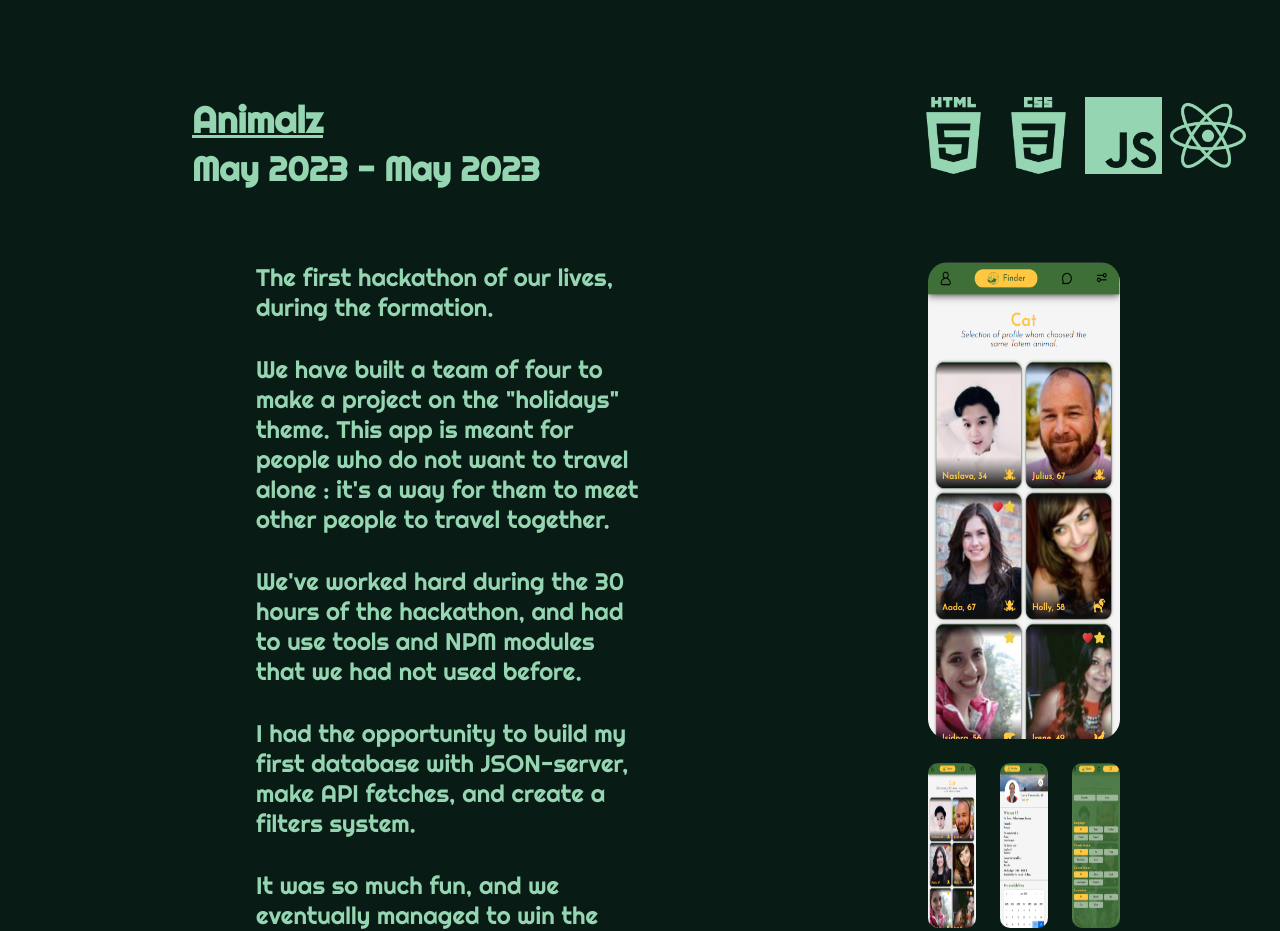
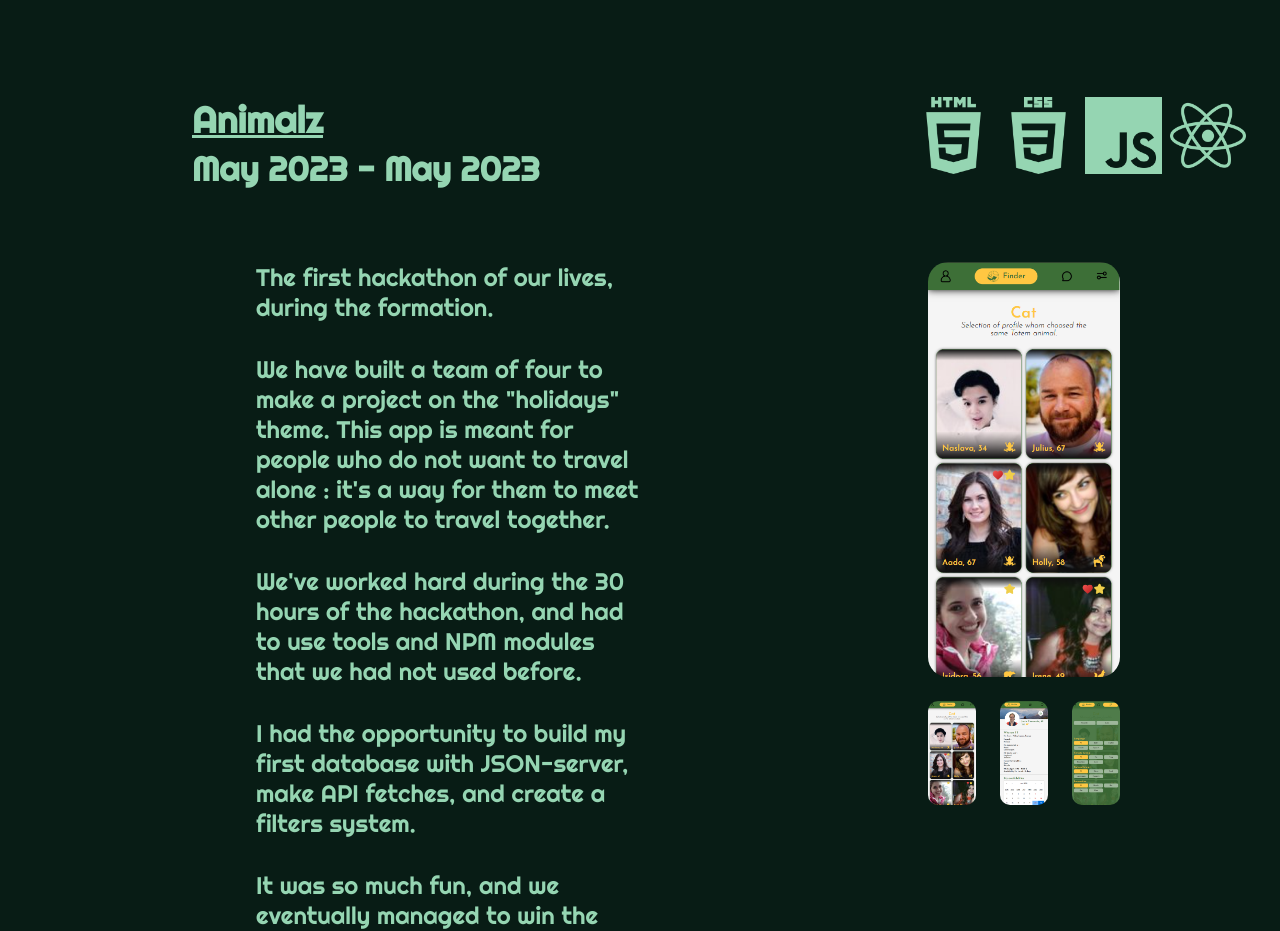
Before and after one commit to Yukitaori/Portfolio, a React (Vite) app: page / in a window 1280 px wide. Shown: the part 1817-2748 px from the top of the page. Built offline with nearby package versions, Linux system fonts and the light colour scheme.

Commit message:
reprise des chemins d'accès aux images + révision CSS des galeries

```diff
--- a/src/components/Projects.jsx
+++ b/src/components/Projects.jsx
@@ -5,9 +5,9 @@ import htmlicon from "../assets/icons/html-5.png"
 import cssicon from "../assets/icons/css-3.png"
 import jsicon from "../assets/icons/js.png"
 import reacticon from "../assets/icons/react.png"
-import animalz1 from "../assets/images/animalz-1.png"
-import animalz2 from "../assets/images/animalz-2.png"
-import animalz3 from "../assets/images/animalz-3.png"
+import animalz1 from "../assets/images/Animalz-1.png"
+import animalz2 from "../assets/images/Animalz-2.png"
+import animalz3 from "../assets/images/Animalz-3.png"
 import tradinimpact1 from "../assets/images/tradinimpact-1.png"
 import tradinimpact2 from "../assets/images/tradinimpact-2.png"
 import tradinimpact3 from "../assets/images/tradinimpact-3.png"
--- a/src/components/Projects.module.css
+++ b/src/components/Projects.module.css
@@ -46,6 +46,7 @@
 
 .projectGallery {
   margin: 1em 0;
+  height: fit-content;
   width: 30vw;
   max-width: 30vh;
   grid-column: 4 / 6;
@@ -60,32 +61,27 @@
 .activePic {
   border-radius: 20px;
   width: 80%;
+  height: auto;
   justify-self: center;
   align-items: center;
 }
 
 .projectPic1 {
   width: 20%;
+  height: auto;
   border-radius: 10px;
 }
 
 .projectPic2 {
   width: 20%;
+  height: auto;
   border-radius: 10px;
 }
 
 .projectPic3 {
   width: 20%;
+  height: auto;
   border-radius: 10px;
-}
-
-.projectPicLarge{
-  border-radius: 20px;
-  position: absolute;
-  z-index: 7;
-  height: 60vh;
-  justify-self: center;
-  align-items: center;
 }
 
 .projectsLinks {
```
